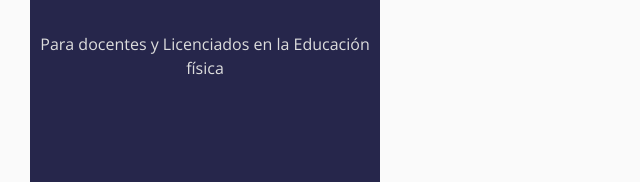
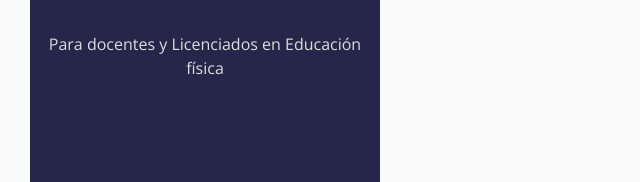
Before and after one commit to MarkWILD1/pmland, a plain HTML site: page assets/pages/educacion-fisica.html in a window 1280 px wide. Shown: the part 402-584 px from the top of the page, 625-1265 px from the left. Drawn offline with nearby package versions, Linux system fonts and the light colour scheme.

Commit message:
Correción en segmento de EF.

```diff
--- a/assets/pages/educacion-fisica.html
+++ b/assets/pages/educacion-fisica.html
@@ -52,7 +52,7 @@
                         <h2>Plaɳ MaeŠtrɸ</h2>
                         <p class="desc">Donde la velocidad y la eficiencia se encuentran</p>
                         <p class="price">Educación Física</p>
-                        <p>Para docentes y Licenciados en la Educación física</p>
+                        <p>Para docentes y Licenciados en Educación física</p>
                         <a href="https://w.app/AavCFS" class="btn btn-primary">Comunícate con nosotros</a>
                         <svg viewBox="0 0 170 193">
                             <path fill-rule="evenodd" fill="rgb(238, 21, 21)"
```
